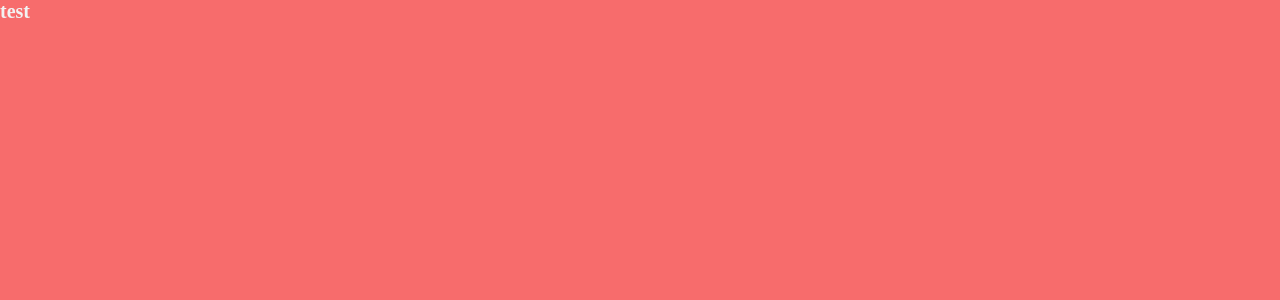
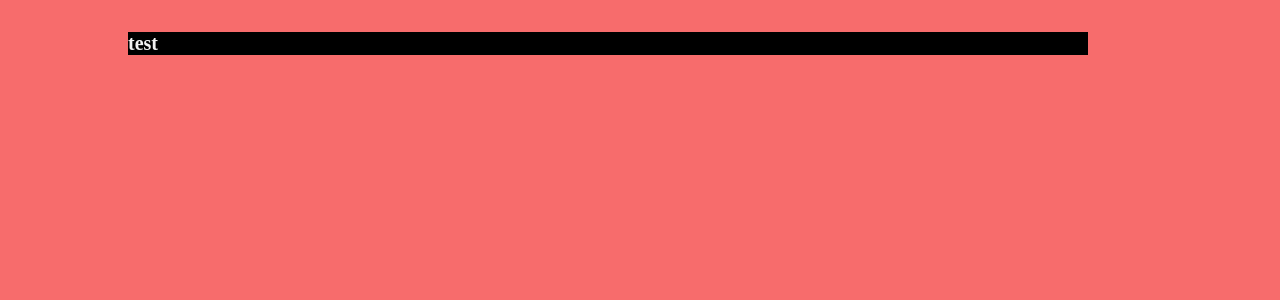
Before and after one commit to ZachTapia/pomodoro, a Next.js app: page / in a window 1280 px wide. Shown: the top 300 px of the page. Built offline with nearby package versions, Linux system fonts and the light colour scheme; a web font is replaced by a local one.

Commit message:
Base layout scss

```diff
--- a/components/Layout.js
+++ b/components/Layout.js
@@ -1,6 +1,8 @@
+import style from '../sass/Layout.module.scss';
+
 const Layout = (props) => {
     return (
-        <div className>
+        <div className={style.MainLayout}>
             {props.children}
         </div>
     );
--- a/sass/Layout.module.scss
+++ b/sass/Layout.module.scss
@@ -0,0 +1,12 @@
+.MainLayout {
+    background-color: #000;
+}
+
+@media only screen and (min-width: 900px) {
+    .MainLayout {
+        width: 75%;
+        margin: 2.5% 10%;
+        // height: 75vh;
+        background-color: #000;
+    }
+}
```
